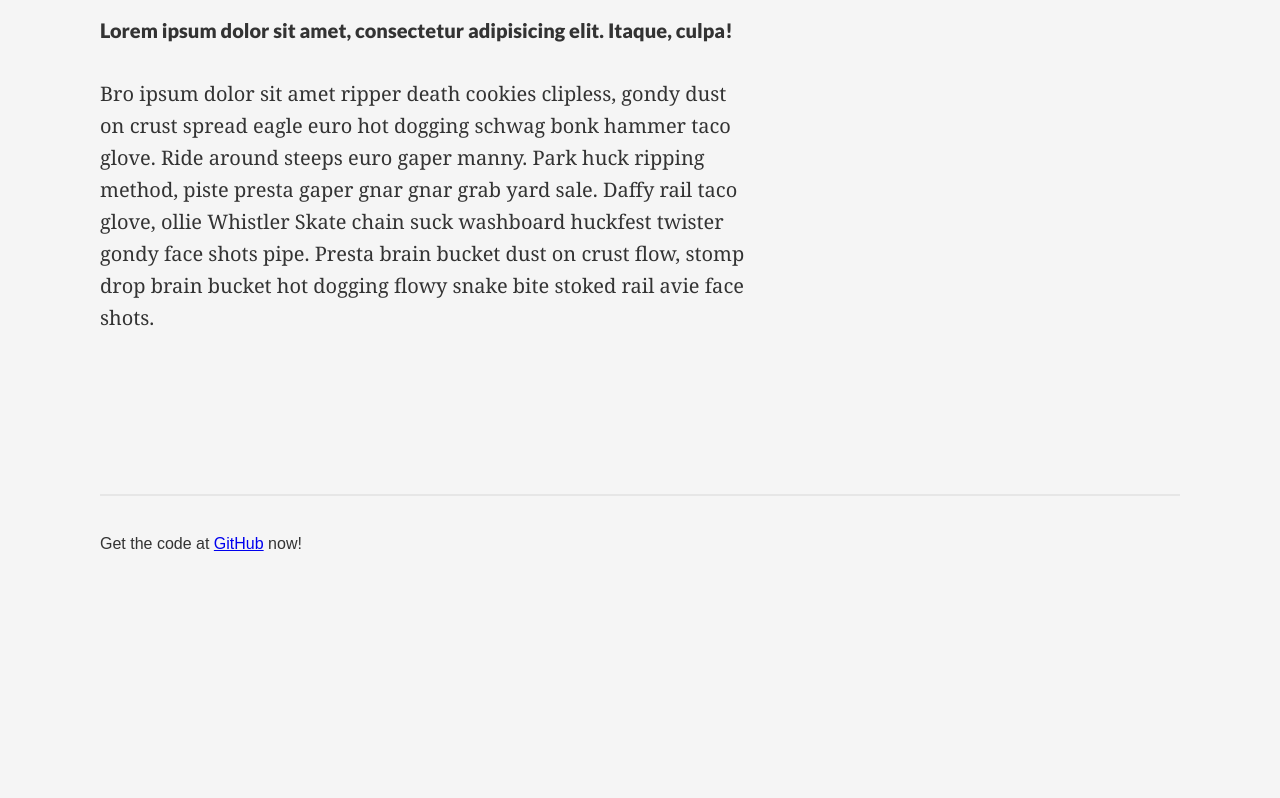
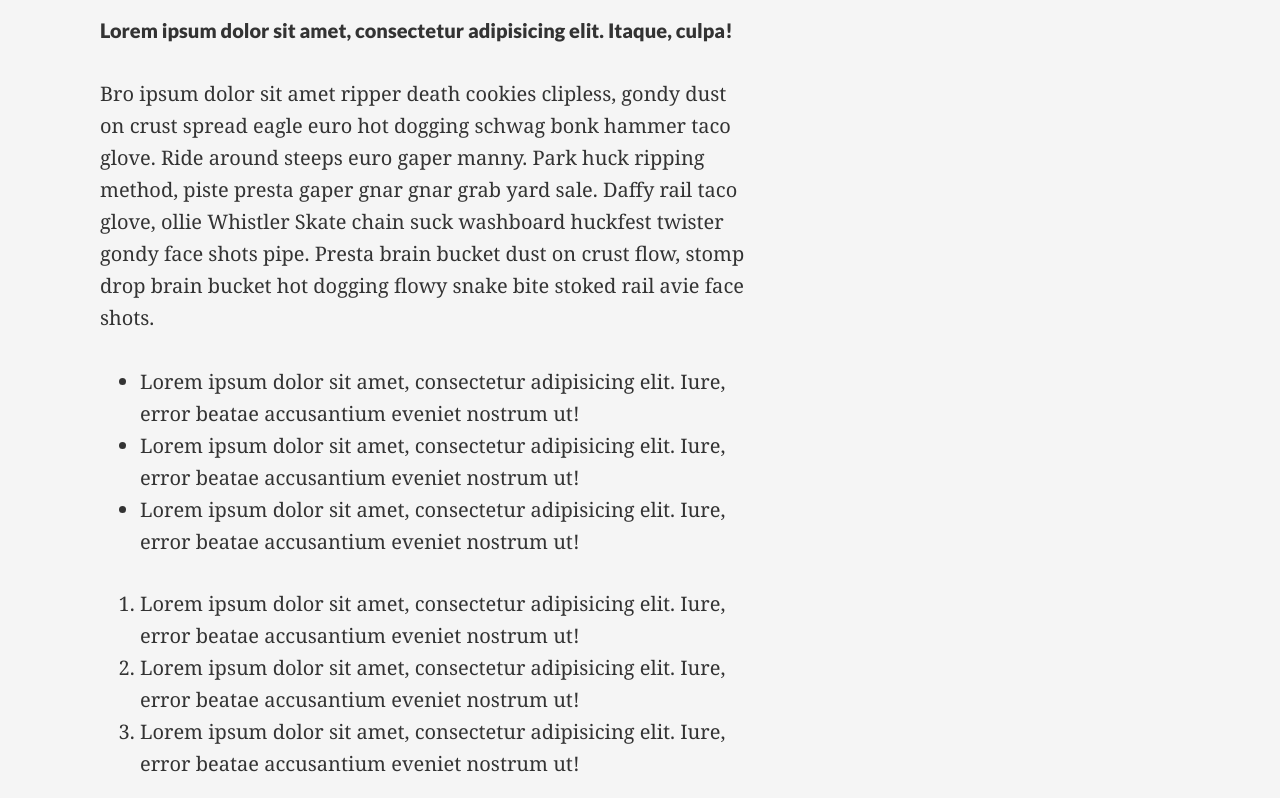
Before and after one commit to beejamin/typomatic, a plain HTML site: page index.html in a window 1280 px wide. Shown: the part 1508-2306 px from the top of the page. Before the commit the page ends 2194 px from the top, so only its background shows below. Drawn offline with Linux system fonts and the light colour scheme.

Commit message:
Anchor styling in demo

```diff
--- a/assets/sass/_base.scss
+++ b/assets/sass/_base.scss
@@ -9,6 +9,7 @@ body {
 	padding: 0 5rem 0 5rem;
 	margin: 0 auto;
 	color: #333;
+	font-family: $alt-font-family;
 }
 header {
 	@include margin-leader(4);
--- a/assets/sass/_typomatic.scss
+++ b/assets/sass/_typomatic.scss
@@ -38,3 +38,18 @@ p {
 small {
 	@include type-scale(small);
 }
+
+// Anchors
+a {
+	color: #FF3149;
+	text-decoration: none;
+	&:hover, &:focus {
+		color: #2AEFFF;
+	}
+	&:focus {
+		outline: 0;
+	}
+	&:active {
+		color: darken(#2AEFFF, 10%);
+	}
+}
--- a/index.html
+++ b/index.html
@@ -23,12 +23,21 @@
             <div class="left">
                 <h1>Lorem ipsum dolor sit amet, consectetur adipisicing elit. Itaque, culpa!</h1>
                 <p>Bro ipsum dolor sit amet ripper death cookies clipless, gondy dust on crust spread eagle euro hot dogging schwag bonk hammer taco glove. Ride around steeps euro gaper manny. Park huck ripping method, piste presta gaper gnar gnar grab yard sale. Daffy rail taco glove, ollie Whistler Skate chain suck washboard huckfest twister gondy face shots pipe. Presta brain bucket dust on crust flow, stomp drop brain bucket hot dogging flowy snake bite stoked rail avie face shots.</p>
-
                 <h2>Lorem ipsum dolor sit amet, consectetur adipisicing elit. Itaque, culpa!</h2>
                 <h3>Lorem ipsum dolor sit amet, consectetur adipisicing elit. Itaque, culpa!</h3>
                 <h4>Lorem ipsum dolor sit amet, consectetur adipisicing elit. Itaque, culpa!</h4>
                 <h5>Lorem ipsum dolor sit amet, consectetur adipisicing elit. Itaque, culpa!</h5>
                 <p>Bro ipsum dolor sit amet ripper death cookies clipless, gondy dust on crust spread eagle euro hot dogging schwag bonk hammer taco glove. Ride around steeps euro gaper manny. Park huck ripping method, piste presta gaper gnar gnar grab yard sale. Daffy rail taco glove, ollie Whistler Skate chain suck washboard huckfest twister gondy face shots pipe. Presta brain bucket dust on crust flow, stomp drop brain bucket hot dogging flowy snake bite stoked rail avie face shots.</p>
+                <ul>
+                    <li>Lorem ipsum dolor sit amet, consectetur adipisicing elit. Iure, error beatae accusantium eveniet nostrum ut!</li>
+                    <li>Lorem ipsum dolor sit amet, consectetur adipisicing elit. Iure, error beatae accusantium eveniet nostrum ut!</li>
+                    <li>Lorem ipsum dolor sit amet, consectetur adipisicing elit. Iure, error beatae accusantium eveniet nostrum ut!</li>
+                </ul>
+                <ol>
+                    <li>Lorem ipsum dolor sit amet, consectetur adipisicing elit. Iure, error beatae accusantium eveniet nostrum ut!</li>
+                    <li>Lorem ipsum dolor sit amet, consectetur adipisicing elit. Iure, error beatae accusantium eveniet nostrum ut!</li>
+                    <li>Lorem ipsum dolor sit amet, consectetur adipisicing elit. Iure, error beatae accusantium eveniet nostrum ut!</li>
+                </ol>
             </div>
             <aside class="right">
                 <h2>Lorem ipsum dolor sit amet, consectetur adipisicing elit. Itaque, culpa!</h2>
```
Also changed, not shown: assets/css/app.css.
